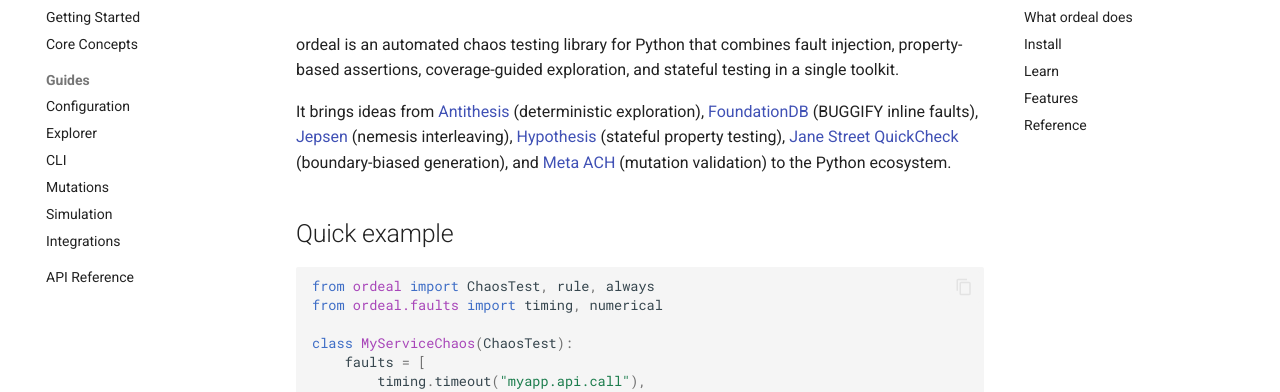
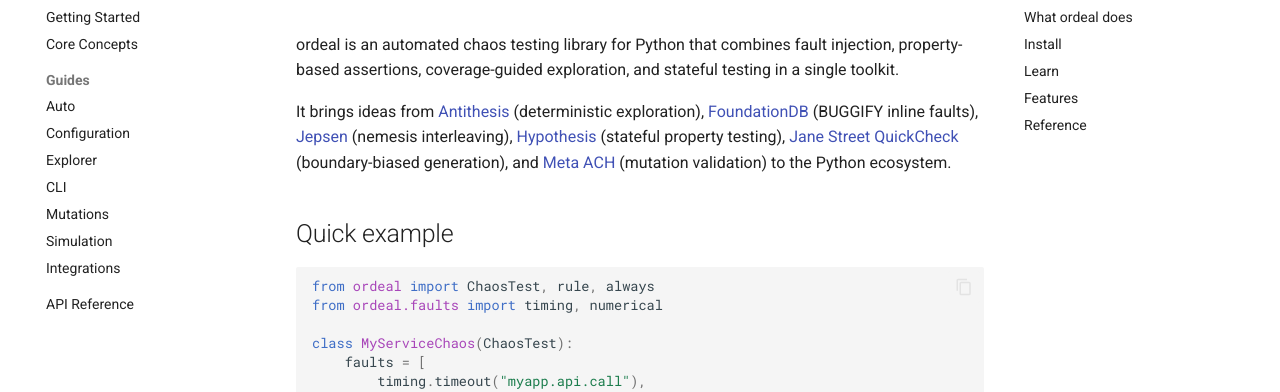
Before and after one commit to teilomillet/ordeal, an MkDocs documentation site: the page built from docs/index.md, in a window 1280 px wide. Shown: the part 148-540 px from the top of the page. Built offline with MkDocs 1.6.1 and Material for MkDocs 9.7.7, drawn with Linux system fonts in a browser that asks for light colours; comment, search, counter and statistics services are not loaded.

Commit message:
docs: add auto.md to mkdocs navigation
Co-Authored-By: Claude Opus 4.6 (1M context) <noreply@anthropic.com>

```diff
--- a/mkdocs.yml
+++ b/mkdocs.yml
@@ -37,6 +37,7 @@ nav:
   - Getting Started: getting-started.md
   - Core Concepts: core-concepts.md
   - Guides:
+      - Auto: auto.md
       - Configuration: configuration.md
       - Explorer: explorer.md
       - CLI: cli.md
```
